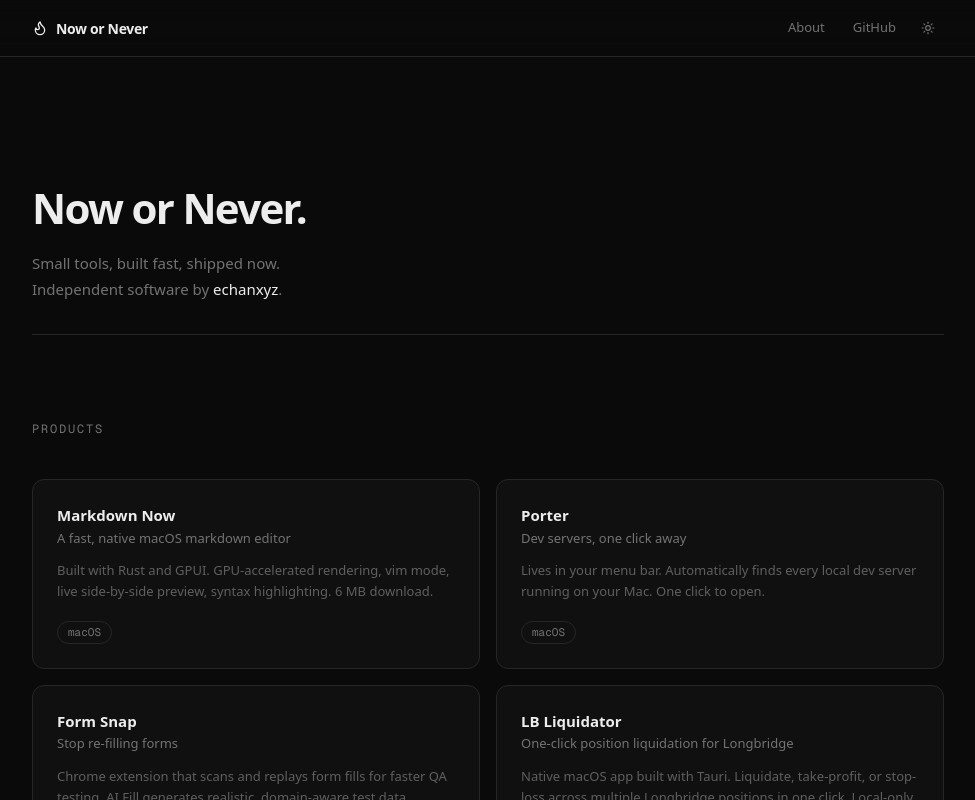
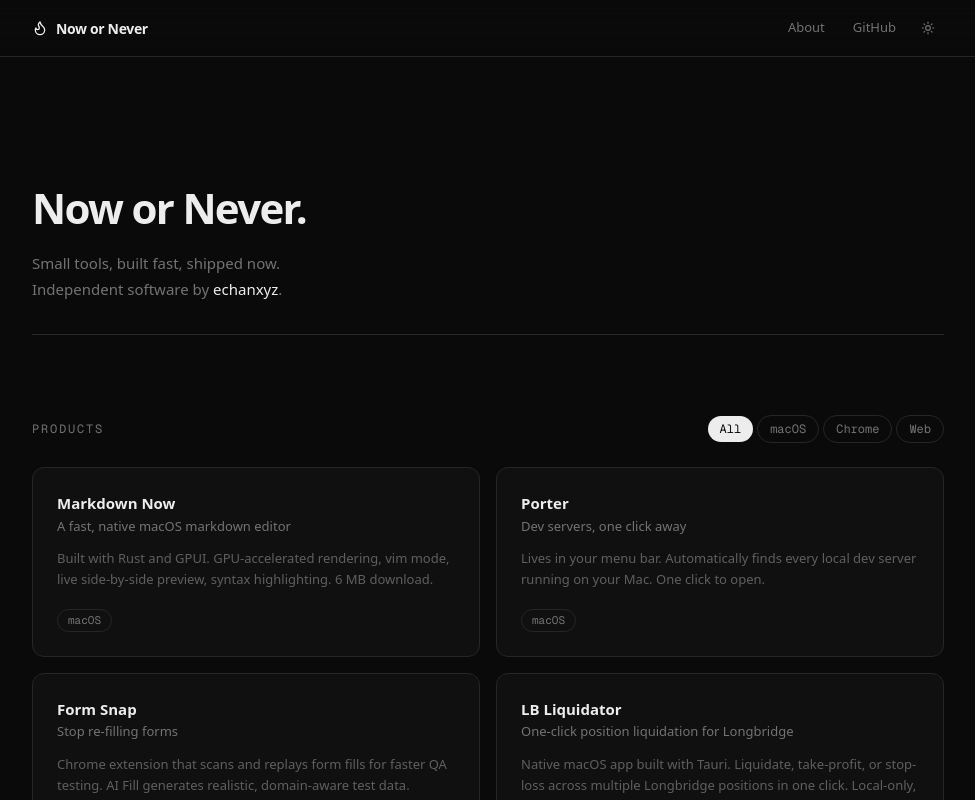
Before and after one commit to therealechan/nowornever, a Next.js app: page / in a window 1280 px wide. Shown: the top 800 px of the page, without its empty margins (152-1127 px from the left). Built offline with nearby package versions, Linux system fonts and the light colour scheme.

Commit message:
feat: product category tabs (All/macOS/Chrome/Web) + update README

```diff
--- a/components/products.tsx
+++ b/components/products.tsx
@@ -1,6 +1,9 @@
 'use client'
 
 import { ArrowUpRight } from 'lucide-react'
+import { useState } from 'react'
+
+type Category = 'All' | 'macOS' | 'Chrome' | 'Web'
 
 const products = [
     {
@@ -8,46 +11,67 @@
         tagline: 'A fast, native macOS markdown editor',
         description: 'Built with Rust and GPUI. GPU-accelerated rendering, vim mode, live side-by-side preview, syntax highlighting. 6 MB download.',
         url: 'https://md.nowornever.work',
-        badge: 'macOS',
+        badge: 'macOS' as Category,
     },
     {
         name: 'Porter',
         tagline: 'Dev servers, one click away',
         description: 'Lives in your menu bar. Automatically finds every local dev server running on your Mac. One click to open.',
         url: 'https://porter.nowornever.work',
-        badge: 'macOS',
+        badge: 'macOS' as Category,
     },
     {
         name: 'Form Snap',
         tagline: 'Stop re-filling forms',
         description: 'Chrome extension that scans and replays form fills for faster QA testing. AI Fill generates realistic, domain-aware test data.',
         url: 'https://form-snap.nowornever.work',
-        badge: 'Chrome',
+        badge: 'Chrome' as Category,
     },
     {
         name: 'LB Liquidator',
         tagline: 'One-click position liquidation for Longbridge',
         description: 'Native macOS app built with Tauri. Liquidate, take-profit, or stop-loss across multiple Longbridge positions in one click. Local-only, open source.',
         url: 'https://liquidator.nowornever.work',
-        badge: 'macOS',
+        badge: 'macOS' as Category,
     },
     {
         name: 'GEO Score',
         tagline: 'Is your website visible to AI search engines?',
         description: 'Scan any URL and get a GEO readiness score across structured data, Open Graph, content richness, and knowledge graph dimensions. Free, no account required.',
         url: 'https://geo-score.nowornever.work',
-        badge: 'Web',
+        badge: 'Web' as Category,
     },
 ]
 
+const categories: Category[] = ['All', 'macOS', 'Chrome', 'Web']
+
 export function Products() {
+    const [active, setActive] = useState<Category>('All')
+
+    const filtered = active === 'All' ? products : products.filter(p => p.badge === active)
+
     return (
         <section className="mx-auto max-w-[960px] px-6 pb-24">
-            <div className="mb-10">
+            <div className="mb-6 flex items-center justify-between">
                 <span className="font-mono text-[12px] uppercase tracking-[0.15em] text-fg-muted">Products</span>
+                <div className="flex items-center gap-1">
+                    {categories.map(cat => (
+                        <button
+                            key={cat}
+                            onClick={() => setActive(cat)}
+                            className={`px-3 py-1 rounded-full text-[12px] font-mono transition-colors ${
+                                active === cat
+                                    ? 'bg-fg text-background'
+                                    : 'text-fg-muted hover:text-fg border border-surface-border hover:border-fg-muted/30'
+                            }`}
+                        >
+                            {cat}
+                        </button>
+                    ))}
+                </div>
             </div>
             <div className="grid gap-4 sm:grid-cols-2">
-                {products.map((product) => (
+                {filtered.map((product) => (
                     <a
                         key={product.name}
                         href={product.url}
```
Also changed, not shown: 1 other file (tests, documents, lock files or other folders).
